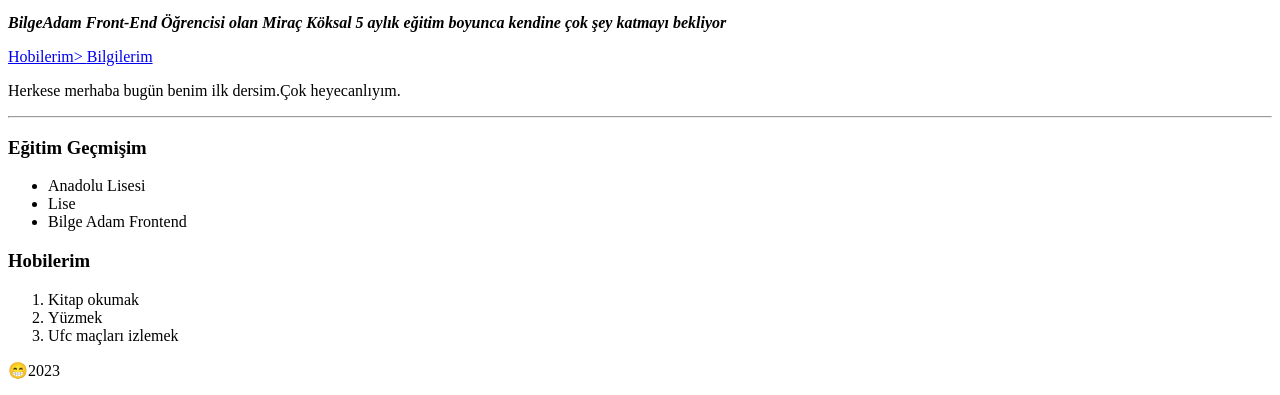
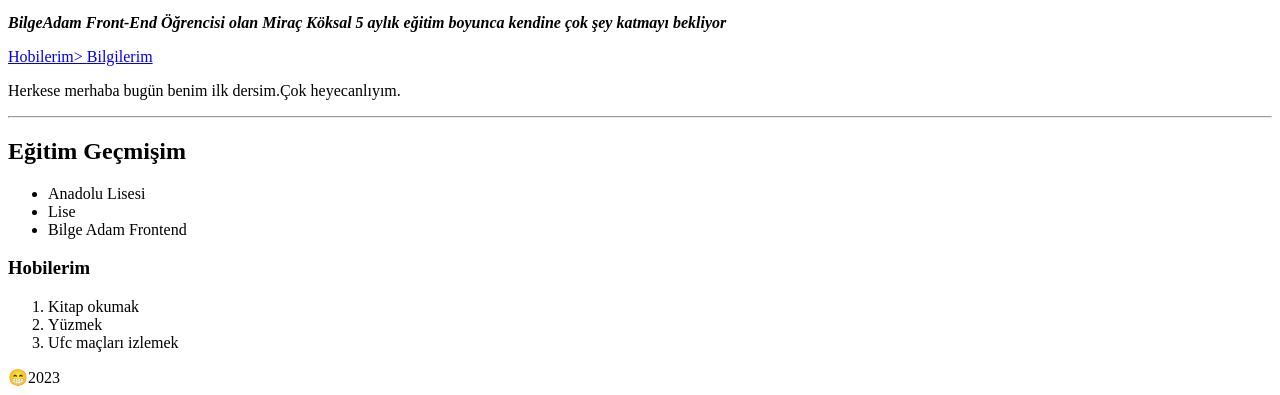
Before and after one commit to MiracKoksal1/cv, a plain HTML site: page index.html in a window 1280 px wide. Shown: the part 420-815 px from the top of the page. Drawn offline with Linux system fonts and the light colour scheme.

Commit message:
Update index.html

```diff
--- a/index.html
+++ b/index.html
@@ -39,7 +39,7 @@
     </main>
     <hr />
     <section>
-    <h3>Eğitim Geçmişim</h3>
+    <h2>Eğitim Geçmişim</h2>
     <ul>
       <li>Anadolu Lisesi</li>
       <li>Lise</li>
```
